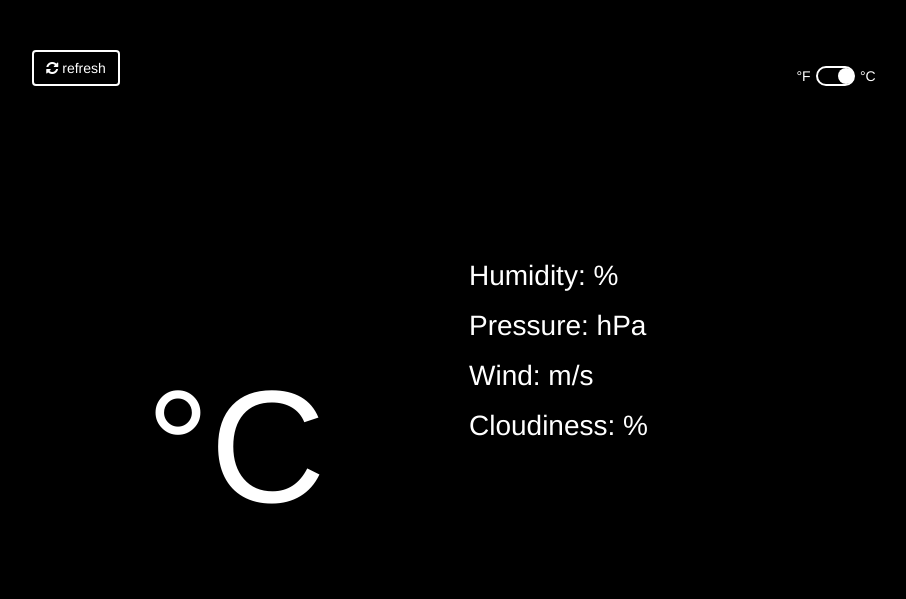
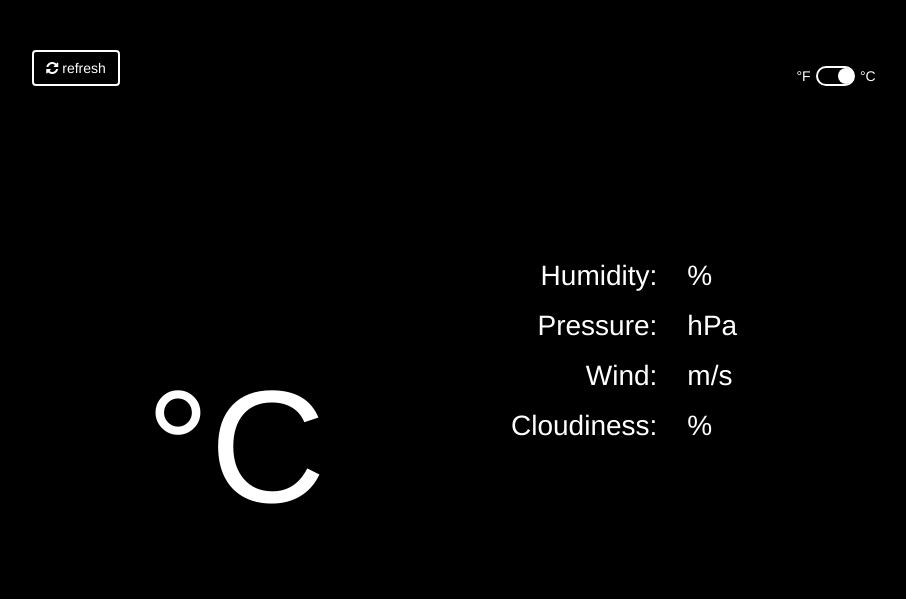
Before and after one commit to vgashic/weather, a plain HTML site: page index.html in a window 1280 px wide. Shown: the whole page, without its empty margins (186-1092 px from the left). Drawn offline with Linux system fonts and the light colour scheme; no server answers.

Commit message:
fixed #weather-data layout

```diff
--- a/css/main.css
+++ b/css/main.css
@@ -170,4 +170,10 @@ Temperature box
     #weather-data {
         align-items: center;
     }
+    .city-name {
+        font-size: 0.5em;
     }
+    .weather-box .info-text {
+        font-size: 1em;
+    }
+}
--- a/index.html
+++ b/index.html
@@ -65,11 +65,36 @@
 
         </div>
 
-		<div id="weather-data" class="col-md-4 weather-box">
-			<p class="info-text">Humidity: <span class="humidity"></span>%</p>
-			<p class="info-text">Pressure: <span class="pressure"></span> hPa</p>
-			<p class="info-text">Wind: <span class="wind-dir"></span> <span class="wind-speed"></span> m/s</p>
-			<p class="info-text">Cloudiness: <span class="cloudiness"></span>%</p>
+        <div id="weather-data" class="col-md-4 col-xs-12 weather-box">
+            <div class="row">
+                <div class="col-xs-6">
+                    <p class="info-text text-right">Humidity:</p>
+                </div>
+                <div class="col-xs-6">
+                    <p class="info-text text-left"><span class="humidity"></span>%</p>
+                </div>
+
+                <div class="col-xs-6">
+                    <p class="info-text text-right">Pressure:</p>
+                </div>
+                <div class="col-xs-6">
+                    <p class="info-text text-left"><span class="pressure"></span>hPa</p>
+                </div>
+
+                <div class="col-xs-6">
+                    <p class="info-text text-right">Wind:</p>
+                </div>
+                <div class="col-xs-6">
+                    <p class="info-text text-left"><span class="wind-dir"></span> <span class="wind-speed"></span> m/s</p>
+                </div>
+
+                <div class="col-xs-6">
+                    <p class="info-text text-right">Cloudiness:</p>
+                </div>
+                <div class="col-xs-6">
+                    <p class="info-text text-left"><span class="cloudiness"></span>%</p>
+                </div>
+            </div>
         </div>
 
     </div>
```
Lines whose indentation alone changed are shown as unchanged.
